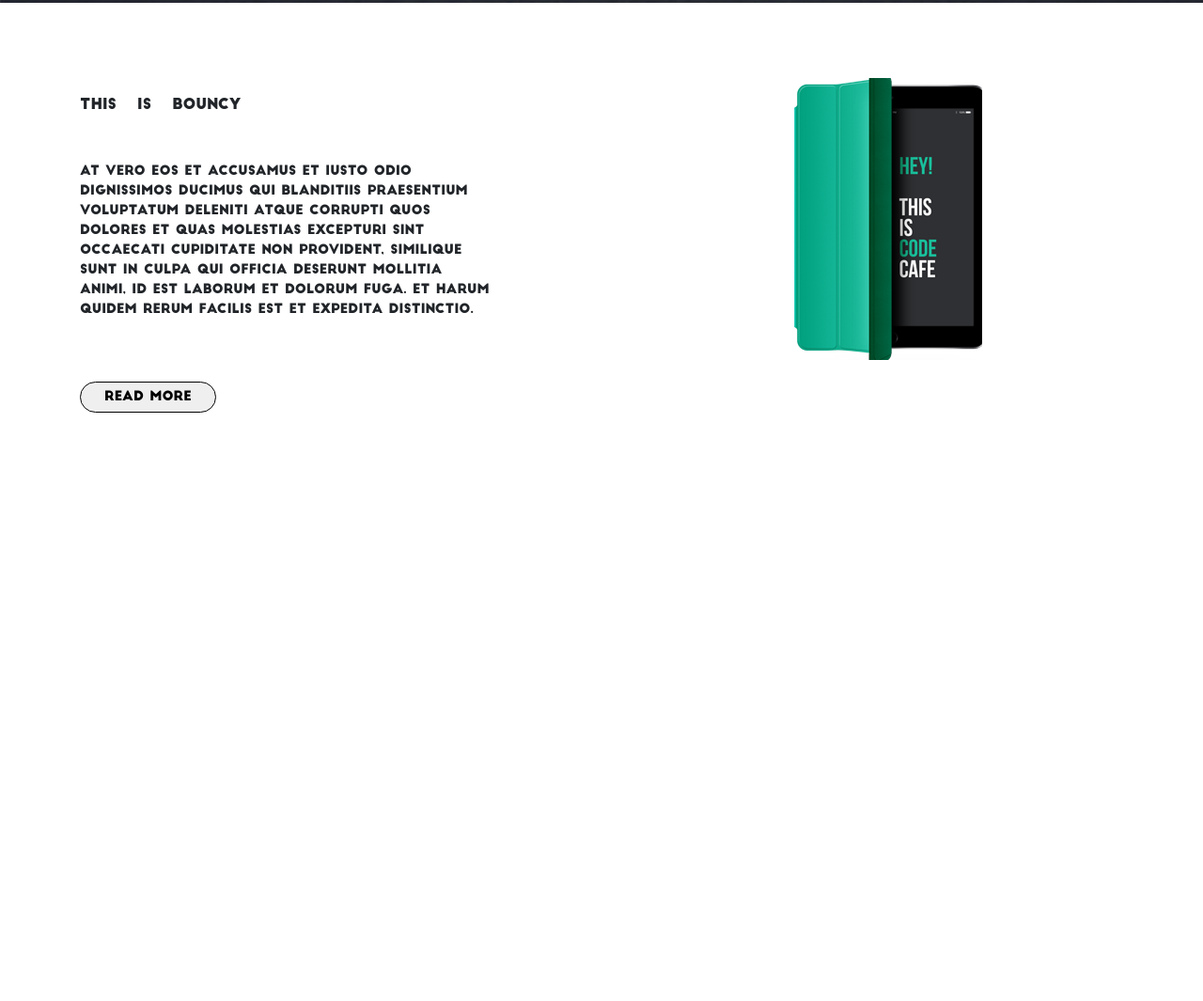
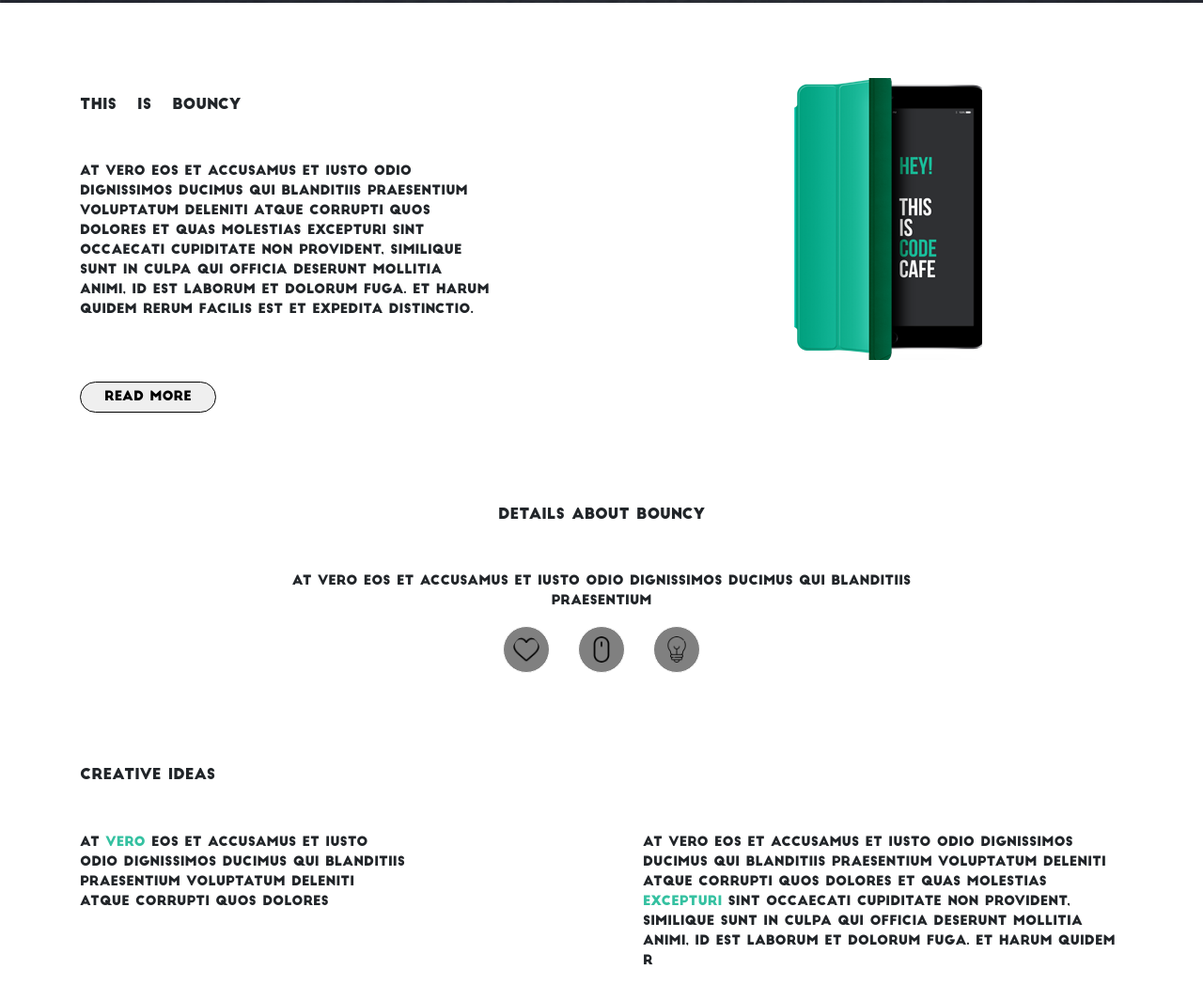
Before and after one commit to mishan4ik/mishan4ik.bounci.io, a plain HTML site: page index.html in a window 1280 px wide. Shown: the part 733-1798 px from the top of the page at 94% size. Before the commit the page ends 1172 px from the top, so only its background shows below. Drawn offline with nearby package versions, Linux system fonts and the light colour scheme; files whose address does not match are found by name; a web font is replaced by a local one.

Commit message:
section details

```diff
--- a/css/style.css
+++ b/css/style.css
@@ -89,6 +89,7 @@ body{
 	background-repeat: no-repeat;
 	background-position: center;
 	background-color: white;
+	margin-bottom: 100px;
 }
 .bouncy_h5section{
 	font-size: 16px;
@@ -119,3 +120,93 @@ body{
 .ipad_bouncy{
 	margin-top: 80px;
 }
+.section_details{
+	background-color: white;
+	background-size: 100% 100%;
+	background-repeat: no-repeat;
+	background-position: center;
+	margin-bottom: 100px;
+}
+.details_h5{
+	font-family: 'BigJohn';
+	font-size: 16px;
+	text-align: center;
+	text-transform: uppercase;
+}
+.text_details_h5{
+	font-size: 14px;
+	font-family: 'BigJohn';
+	margin-top: 50px;
+	text-align: center;
+}
+.icons_details{
+	display: flex;
+	justify-content: center;
+}
+.icons_details img{
+	width: 50px;
+	height: 50px;
+
+}
+.heart{
+	border: 1px solid white;
+	padding-top: 10px;
+	padding-bottom: 10px;
+	padding-left: 10px;
+	padding-right: 10px;
+	border-radius: 50px;
+	background-color: grey;
+}
+.heart:hover{
+	background-color: #19bd9a;
+}
+.mouse{
+	border: 1px solid white;
+	padding-top: 10px;
+	padding-bottom: 10px;
+	padding-left: 10px;
+	padding-right: 10px;
+	border-radius: 50px;
+	background-color: grey;
+	margin-left: 30px;
+}
+.mouse:hover{
+	background-color: #19bd9a;
+}
+.lamp{
+	border: 1px solid white;
+	padding-top: 10px;
+	padding-bottom: 10px;
+	padding-left: 10px;
+	padding-right: 10px;
+	border-radius: 50px;
+	background-color: grey;
+	margin-left: 30px;
+}
+.lamp:hover{
+	background-color: #19bd9a;
+}
+.details_ideas{
+	font-family: 'BigJohn';
+	font-size: 16px;
+	margin-top: 100px;
+}
+.details_text_p{
+	font-family: 'BigJohn';
+	font-size: 14px;
+	margin-top: 50px;
+
+}
+.details_text_p span{
+	color: #35c1a1;
+}
+.details_text_p2{
+	font-family: 'BigJohn';
+	font-size: 14px;
+	margin-top: 170px;
+	width: 70%;
+	float: right;
+}
+.details_text_p2 span{
+	color: #35c1a1;
+}
--- a/index.html
+++ b/index.html
@@ -51,6 +51,29 @@ style=" fill:#000000;"><g fill="none" fill-rule="nonzero" stroke="none" stroke-w
 		</div><!--row-->
 	</div><!--container-->
 </section><!--section this is bouncy-->
-
+	<section class="section_details">
+		<div class="container">
+			<div class="row">
+			<div class="col-lg-12">
+				<h5 class="details_h5">details about bouncy</h5>
+				<p class="text_details_h5">At vero eos et accusamus et iusto odio dignissimos ducimus qui blanditiis <br> praesentium</p>
+				<div class="icons_details">
+					<img class="heart" src="img/heart.png" alt="">
+					<img class="mouse" src="img/mouse.png" alt="">
+					<img class="lamp" src="img/lightbulb.png" alt="">
+				</div><!--icons details-->
+			</div><!--col-lg-12-->
+		</div><!--row-->
+		<div class="row">
+			<div class="col-lg-4">
+				<h5 class="details_ideas">Creative Ideas</h5>
+				<p class="details_text_p">At <span>vero</span> eos et accusamus et iusto odio dignissimos ducimus qui blanditiis praesentium voluptatum deleniti atque corrupti quos dolores </p>
+			</div><!--col-lg-4-->
+			<div class="col-lg-8">
+				<p class="details_text_p2">At vero eos et accusamus et iusto odio dignissimos ducimus qui blanditiis praesentium voluptatum deleniti atque corrupti quos dolores et quas molestias <span>excepturi</span> sint occaecati cupiditate non provident, similique sunt in culpa qui officia deserunt mollitia animi, id est laborum et dolorum fuga. Et harum quidem r</p>
+			</div><!--col-lg-8-->
+		</div><!--row-->
+		</div><!--container-->
+	</section>
 </body>
 </html>
```
Also changed, not shown: img/heart.png (added), img/lightbulb.png (added), img/mouse.png (added).
